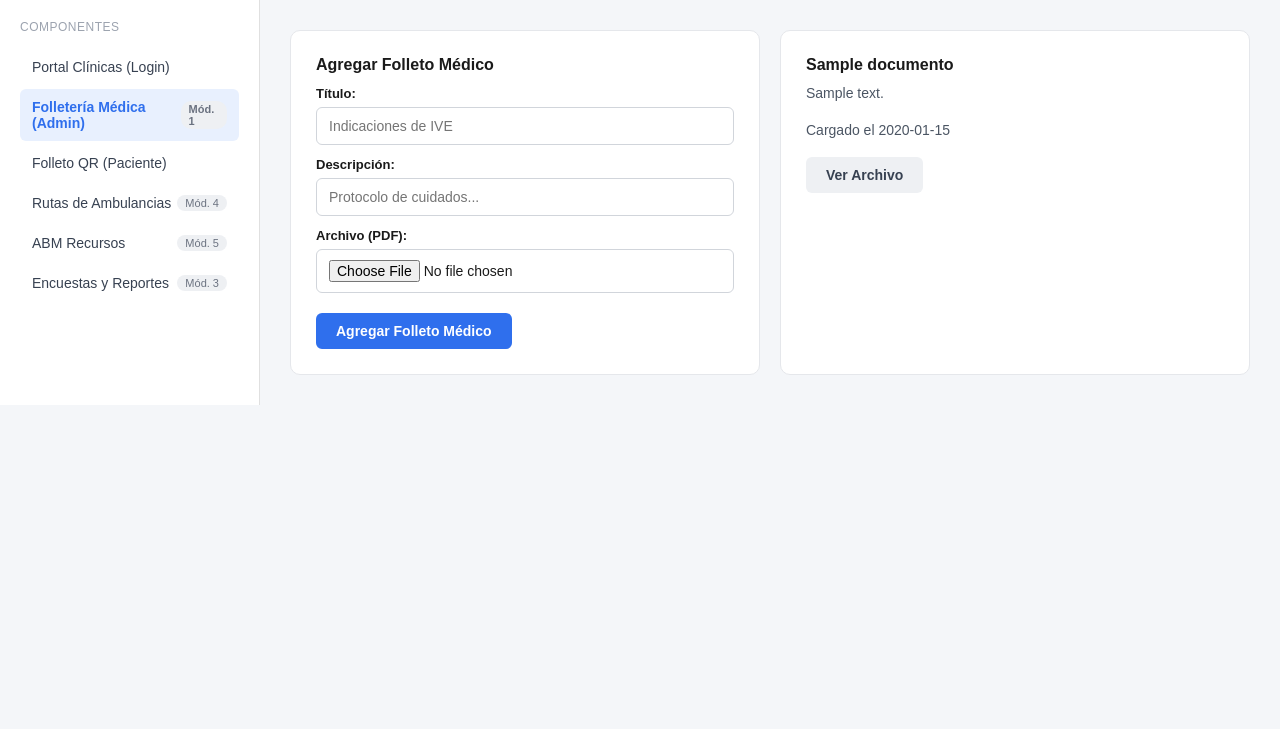
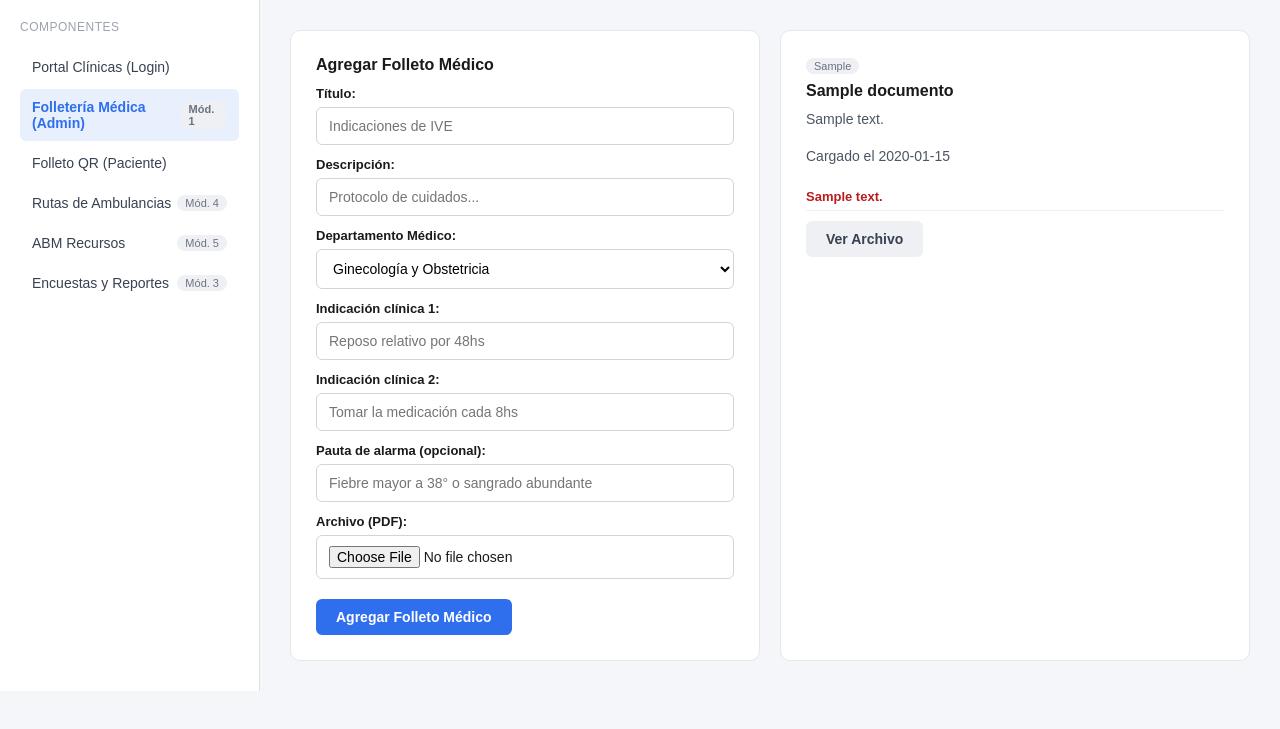
Before and after one commit to valen289/Clinica_, a PHP site: page /modulos/folleteria/listar.php in a window 1280 px wide. Shown: the part 71-800 px from the top of the page. Run offline with PHP 8.4, Linux system fonts and the light colour scheme; the visitor is signed in with stand-in values (Sample User, id 1); tables that the repository leaves empty hold one stand-in row (values such as "Sample post").

Commit message:
arreglo en recursos, folleteria y rutas con los nuevos campos. se agrego departamento, instrucciones y estados

```diff
--- a/assets/css/estilos.css
+++ b/assets/css/estilos.css
@@ -299,3 +299,25 @@ th {
     margin-bottom: 4px;
     background-color: #ffffff;
 }
+
+.tarjeta .badge {
+    display: inline-block;
+    margin-bottom: 8px;
+}
+
+.lista-instrucciones {
+    list-style: none;
+    margin: 10px 0;
+}
+
+.lista-instrucciones li {
+    font-size: 13px;
+    color: #4b5563;
+    padding: 6px 0;
+    border-bottom: 1px solid #f0f0f0;
+}
+
+.lista-instrucciones li.pauta-alarma {
+    color: #b91c1c;
+    font-weight: bold;
+}
--- a/modulos/ambulancias/listar.php
+++ b/modulos/ambulancias/listar.php
@@ -29,8 +29,8 @@ if ($_SERVER['REQUEST_METHOD'] === 'POST' && isset($_POST['despachar_traslado'])
 }
 
 // datos para poblar los <select> del formulario
-$ambulancias_disponibles = $con->query("SELECT id_ambulancia, matricula FROM Ambulancia WHERE estado = 1");
-$conductores_disponibles = $con->query("SELECT id_ci, nombre, apellido FROM Conductor WHERE estado = 1");
+$ambulancias_disponibles = $con->query("SELECT id_ambulancia, matricula FROM Ambulancia WHERE estado = 'Disponible'");
+$conductores_disponibles = $con->query("SELECT id_ci, nombre, apellido FROM Conductor WHERE estado = 'Activo'");
 $acompanantes = $con->query("SELECT id_ci, nombre, apellido FROM Acompaniante");
 $elementos = $con->query("SELECT id_elemento, tipo FROM Elemento_traslado");
 $rutas = $con->query("SELECT id_ruta, origen, destino FROM Ruta");
@@ -134,7 +134,7 @@ $resultado_traslados = $con->query($sql_listado);
                     <td><?php echo htmlspecialchars($t['origen'] . ' → ' . $t['destino']); ?></td>
                     <td><?php echo htmlspecialchars($t['fecha']); ?></td>
                     <td><?php echo htmlspecialchars($t['hora_salida']); ?></td>
-                    <td><?php echo $t['estado'] ? 'En curso' : 'Finalizado'; ?></td>
+                    <td><?php echo htmlspecialchars($t['estado']); ?></td>
                 </tr>
                 <?php endwhile; ?>
             </tbody>
--- a/modulos/folleteria/listar.php
+++ b/modulos/folleteria/listar.php
@@ -16,6 +16,7 @@ if ($_SERVER['REQUEST_METHOD'] === 'POST' && isset($_POST['guardar_documento']))
 
     $titulo = trim($_POST['titulo']);
     $descripcion = trim($_POST['descripcion']);
+    $departamento = trim($_POST['departamento']);
     $archivo = $_FILES['archivo']; // $_FILES no es como $_POST, es un array con datos del archivo (nombre, tipo, y donde quedo guardado momentaneamente)
 
     if ($archivo['error'] === 0) { // 0 = subio bien, cualquier otro numero es que algo fallo
@@ -25,13 +26,32 @@ if ($_SERVER['REQUEST_METHOD'] === 'POST' && isset($_POST['guardar_documento']))
         move_uploaded_file($archivo['tmp_name'], $ruta); // esto es lo que realmente mueve el archivo de la carpeta temporal a documentos/
 
         //  en la base de datos nunca se guarda el archivo en si, solo la ruta de texto para despues poder encontrarlo
-        $sql_doc = "INSERT INTO Documento (titulo, descripcion, archivo, fecha_carga, id_funcionario) VALUES (?, ?, ?, CURDATE(), ?)";
+        $sql_doc = "INSERT INTO Documento (titulo, descripcion, departamento, archivo, fecha_carga, id_funcionario) VALUES (?, ?, ?, ?, CURDATE(), ?)";
         $stmt_doc = $con->prepare($sql_doc);
-        $stmt_doc->bind_param("sssi", $titulo, $descripcion, $ruta, $_SESSION['id_funcionario']); // el funcionario sale de la sesion, no del formulario
+        $stmt_doc->bind_param("ssssi", $titulo, $descripcion, $departamento, $ruta, $_SESSION['id_funcionario']); // el funcionario sale de la sesion, no del formulario
         $stmt_doc->execute();
 
-        $id_documento_nuevo = $stmt_doc->insert_id; // el id que mysql le puso solo al documento recien insertado, lo necesito para el QR
+        $id_documento_nuevo = $stmt_doc->insert_id; // el id que mysql le puso solo al documento recien insertado, lo necesito para el QR y las instrucciones
         $stmt_doc->close();
+
+        // instrucciones clinicas: minimo 2 normales + 1 opcional marcada como pauta de alarma
+        $instrucciones = [
+            ['texto' => trim($_POST['instruccion1']), 'alarma' => false],
+            ['texto' => trim($_POST['instruccion2']), 'alarma' => false],
+        ];
+        if (!empty(trim($_POST['pauta_alarma']))) {
+            $instrucciones[] = ['texto' => trim($_POST['pauta_alarma']), 'alarma' => true];
+        }
+
+        $sql_instruccion = "INSERT INTO Instruccion (id_documento, orden, texto_instruccion, es_pauta_alarma) VALUES (?, ?, ?, ?)";
+        $stmt_instruccion = $con->prepare($sql_instruccion);
+        $orden = 1;
+        foreach ($instrucciones as $instruccion) {
+            $stmt_instruccion->bind_param("iisi", $id_documento_nuevo, $orden, $instruccion['texto'], $instruccion['alarma']);
+            $stmt_instruccion->execute();
+            $orden++;
+        }
+        $stmt_instruccion->close();
 
         // armo un codigo y una url cualquiera para este documento, no hace falta que sea sofisticado, solo unico
         $codigo_generado = "QR-" . $id_documento_nuevo . "-" . time();
@@ -48,7 +68,7 @@ if ($_SERVER['REQUEST_METHOD'] === 'POST' && isset($_POST['guardar_documento']))
     exit;
 }
 
-$sql_listado = "SELECT id_documento, titulo, descripcion, archivo, fecha_carga FROM Documento ORDER BY id_documento DESC";
+$sql_listado = "SELECT id_documento, titulo, descripcion, departamento, archivo, fecha_carga FROM Documento ORDER BY id_documento DESC";
 $resultado_documentos = $con->query($sql_listado); // este SELECT no necesita prepare porque no tiene ningun dato que venga de afuera
 
 ?>
@@ -81,6 +101,24 @@ $resultado_documentos = $con->query($sql_listado); // este SELECT no necesita pr
                         <label for="descripcion">Descripción:</label>
                         <input type="text" id="descripcion" name="descripcion" placeholder="Protocolo de cuidados..." required>
 
+                        <label for="departamento">Departamento Médico:</label>
+                        <select id="departamento" name="departamento" required>
+                            <option value="Ginecología y Obstetricia">Ginecología y Obstetricia</option>
+                            <option value="Urología">Urología</option>
+                            <option value="Cardiología y Hematología">Cardiología y Hematología</option>
+                            <option value="Radiología / Imagenología">Radiología / Imagenología</option>
+                            <option value="Nefrología y Trasplante Renal">Nefrología y Trasplante Renal</option>
+                        </select>
+
+                        <label for="instruccion1">Indicación clínica 1:</label>
+                        <input type="text" id="instruccion1" name="instruccion1" placeholder="Reposo relativo por 48hs" required>
+
+                        <label for="instruccion2">Indicación clínica 2:</label>
+                        <input type="text" id="instruccion2" name="instruccion2" placeholder="Tomar la medicación cada 8hs" required>
+
+                        <label for="pauta_alarma">Pauta de alarma (opcional):</label>
+                        <input type="text" id="pauta_alarma" name="pauta_alarma" placeholder="Fiebre mayor a 38° o sangrado abundante">
+
                         <label for="archivo">Archivo (PDF):</label>
                         <input type="file" id="archivo" name="archivo" accept="application/pdf" required>
 
@@ -91,9 +129,27 @@ $resultado_documentos = $con->query($sql_listado); // este SELECT no necesita pr
                 <?php while ($doc = $resultado_documentos->fetch_assoc()): ?>
                 <!-- htmlspecialchars en todo lo que sale de la bd, asi si a alguien se le ocurre cargar codigo raro en el titulo no se ejecuta -->
                 <section class="tarjeta tarjeta-folleto">
+                    <span class="badge"><?php echo htmlspecialchars($doc['departamento']); ?></span>
                     <h3><?php echo htmlspecialchars($doc['titulo']); ?></h3>
                     <p><?php echo htmlspecialchars($doc['descripcion']); ?></p>
                     <p class="fecha-folleto">Cargado el <?php echo htmlspecialchars($doc['fecha_carga']); ?></p>
+
+                    <?php
+                    // consulta por documento (una por tarjeta) para traer sus instrucciones ordenadas
+                    $sql_instrucciones = $con->prepare("SELECT texto_instruccion, es_pauta_alarma FROM Instruccion WHERE id_documento = ? ORDER BY orden");
+                    $sql_instrucciones->bind_param("i", $doc['id_documento']);
+                    $sql_instrucciones->execute();
+                    $instrucciones_doc = $sql_instrucciones->get_result();
+                    ?>
+                    <ul class="lista-instrucciones">
+                        <?php while ($instruccion = $instrucciones_doc->fetch_assoc()): ?>
+                        <li class="<?php echo $instruccion['es_pauta_alarma'] ? 'pauta-alarma' : ''; ?>">
+                            <?php echo htmlspecialchars($instruccion['texto_instruccion']); ?>
+                        </li>
+                        <?php endwhile; ?>
+                    </ul>
+                    <?php $sql_instrucciones->close(); ?>
+
                     <!-- basename() se queda solo con el nombre del archivo, tira las carpetas, por las dudas -->
                     <a href="documentos/<?php echo htmlspecialchars(basename($doc['archivo'])); ?>" target="_blank" class="boton boton-secundario">Ver Archivo</a>
                 </section>
```
Also changed, not shown: modulos/folleto_publico/ver.php (+19 -1 lines), modulos/recursos/ambulancias.php (+11 -3 lines).
